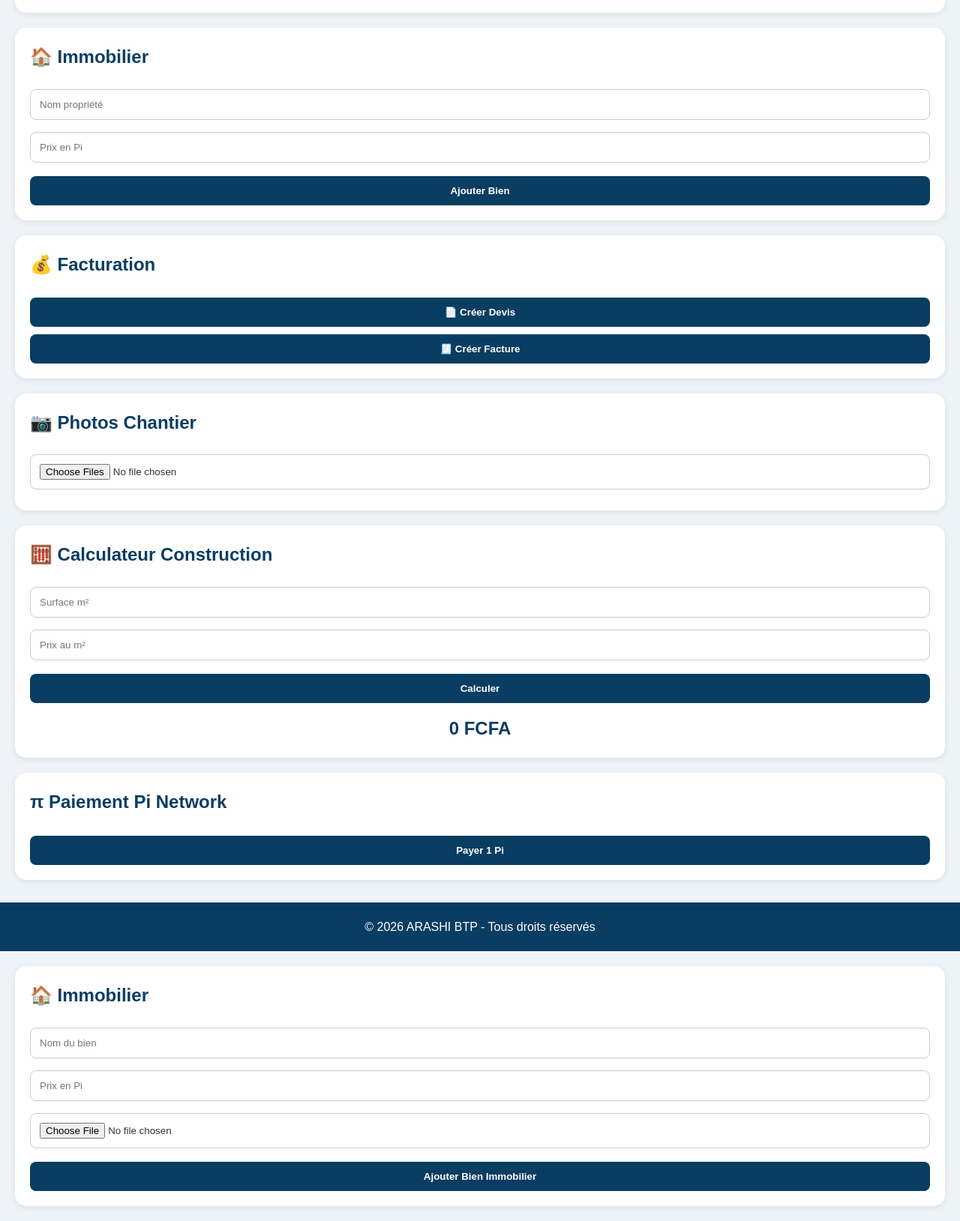
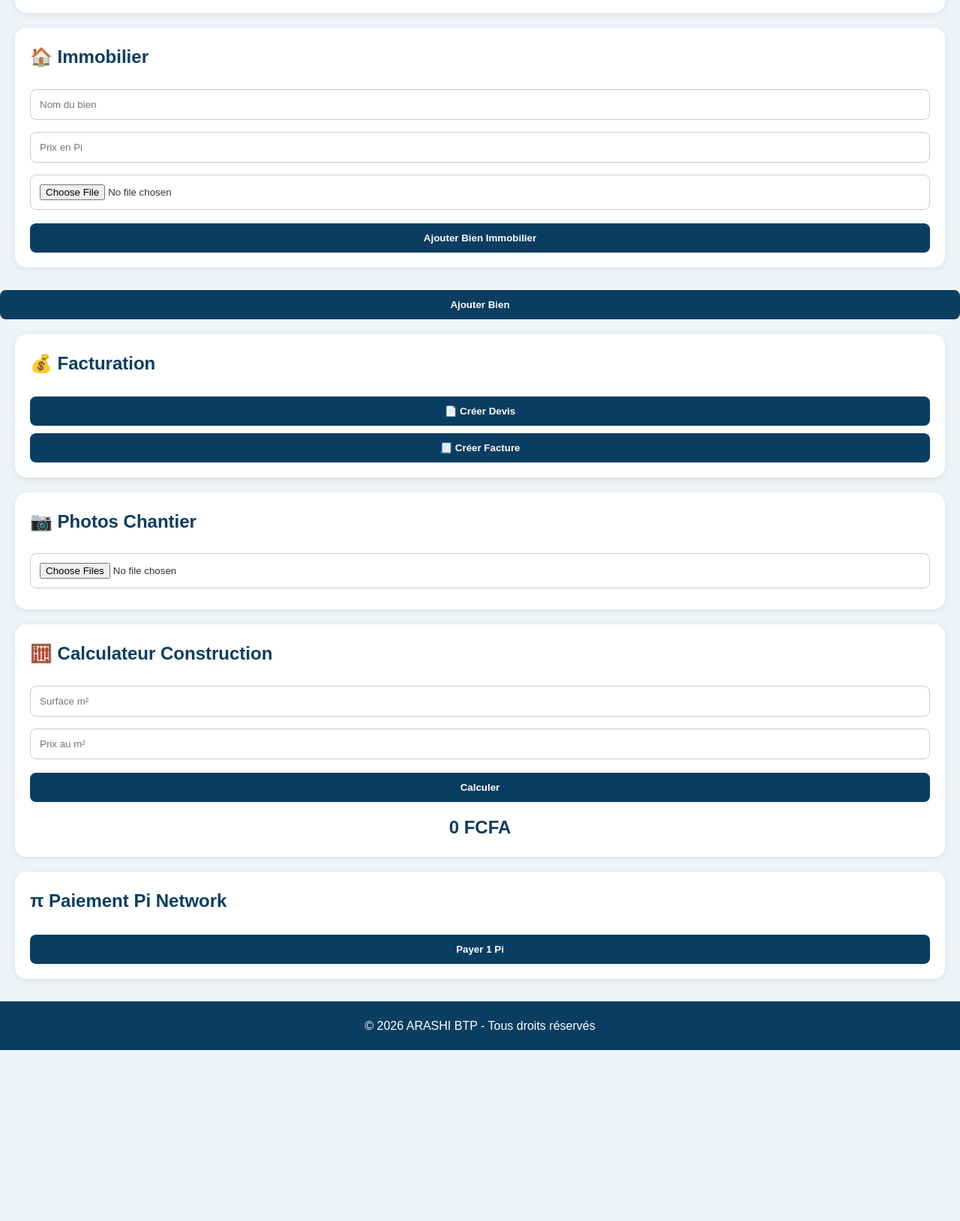
Before and after one commit to Ibrahim9294/Arashibtp, a plain HTML site: page index.html in a window 1280 px wide. Shown: the part 2186-3815 px from the top of the page at 75% size. After the commit the page ends 3587 px from the top, so only its background shows below. Drawn offline with Linux system fonts and the light colour scheme.

Commit message:
Update index.html

```diff
--- a/index.html
+++ b/index.html
@@ -150,13 +150,21 @@
 
 <section id="immobilier">
 
-    <h2>🏠 Immobilier</h2>
+<h2>🏠 Immobilier</h2>
 
-    <input id="propertyName"
-           placeholder="Nom propriété">
+<input id="propertyName" placeholder="Nom du bien">
 
-    <input id="propertyPrice"
-           placeholder="Prix en Pi">
+<input id="propertyPrice" type="number" placeholder="Prix en Pi">
+
+<input type="file" id="propertyImage" accept="image/*">
+
+<button onclick="addProperty()">
+Ajouter Bien Immobilier
+</button>
+
+<div id="propertyList"></div>
+
+</section>
 
     <button onclick="addProperty()">
         Ajouter Bien
@@ -228,23 +236,5 @@
 
 <script src="script.js"></script>
 
-<section id="immobilier">
-
-<h2>🏠 Immobilier</h2>
-
-<input id="propertyName" placeholder="Nom du bien">
-
-<input id="propertyPrice" type="number" placeholder="Prix en Pi">
-
-<input type="file" id="propertyImage" accept="image/*">
-
-<button onclick="addProperty()">
-Ajouter Bien Immobilier
-</button>
-
-<div id="propertyList"></div>
-
-</section>
-
 </body>
 </html>
```
